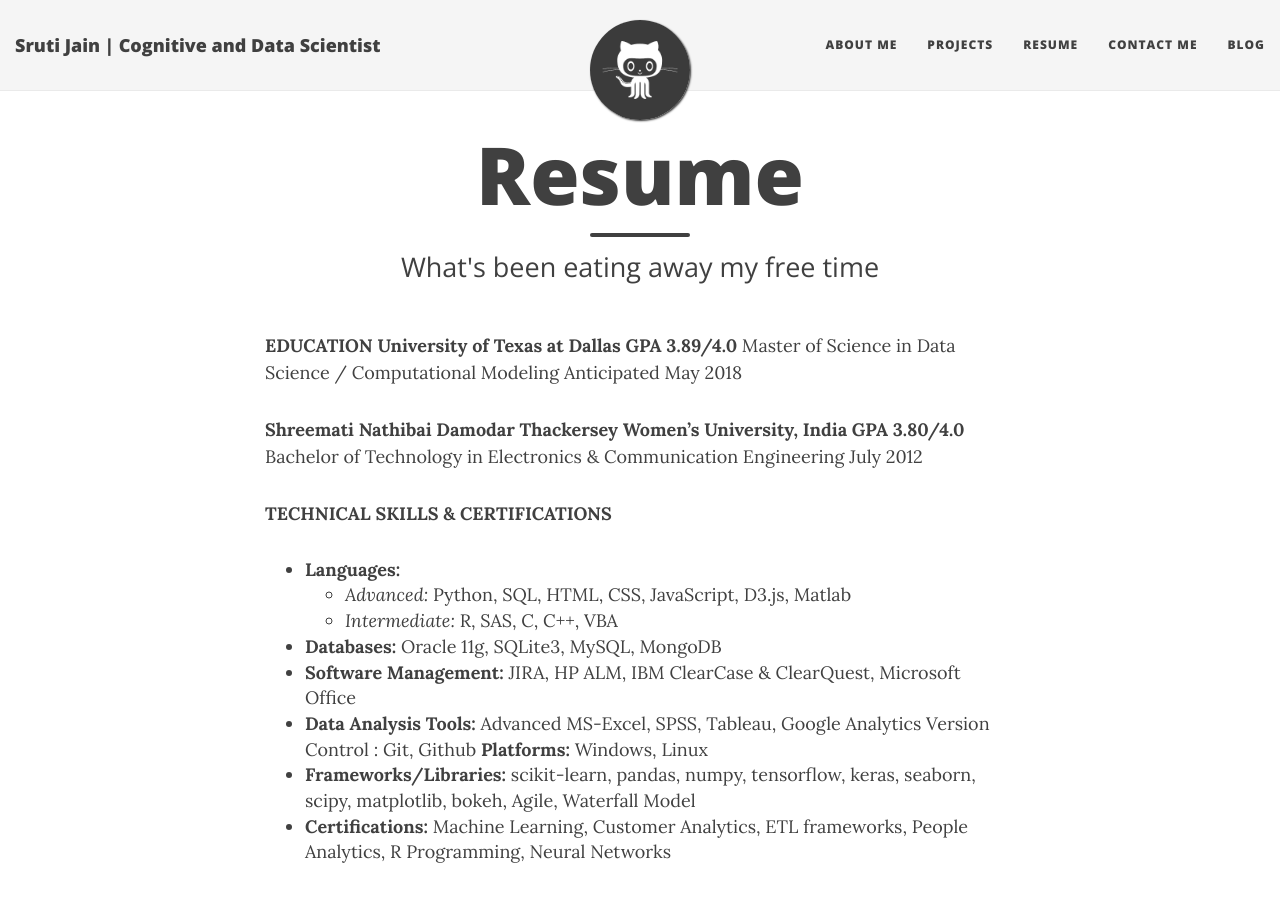
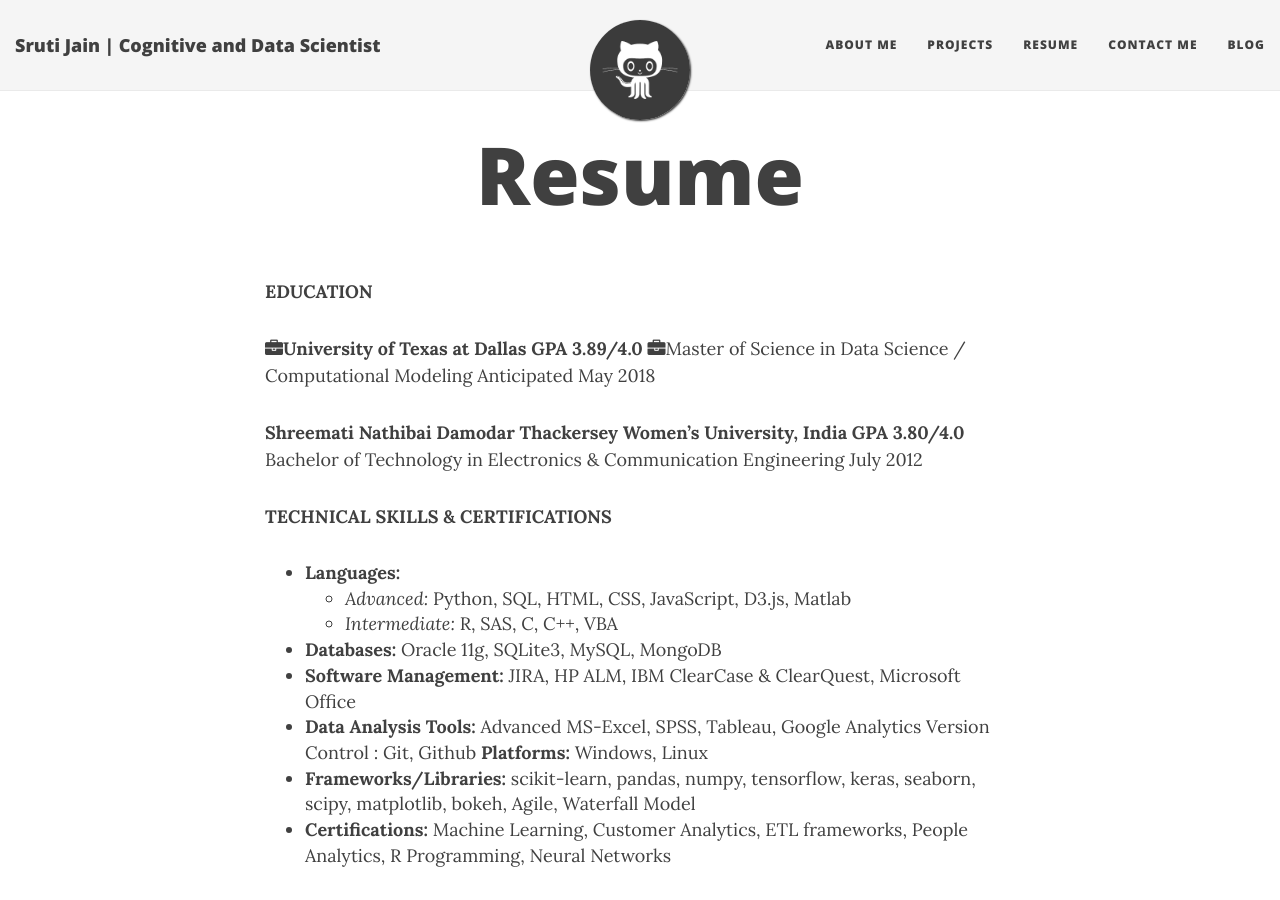
Before and after one commit to sruti-jain/sruti-jain.github.io, a Jekyll site: the page built from Resume.md, in a window 1280 px wide and 900 px high. Built offline with Jekyll 4.4.1, drawn with Linux system fonts in a browser that asks for light colours; nearby versions of some CDN libraries.

Commit message:
Update Resume.md

```diff
--- a/Resume.md
+++ b/Resume.md
@@ -1,17 +1,18 @@
 ---
 layout: page
 title: Resume
-subtitle: What's been eating away my free time
 comments: true
 carbonads: true
 ---
 
 **EDUCATION**
-**University of Texas at Dallas** 														**GPA 3.89/4.0**
-Master of Science in Data Science / Computational Modeling 						Anticipated May 2018
+
+<span class="fa fa-briefcase about-icon"></span>**University of Texas at Dallas** 														**GPA 3.89/4.0**
+<span class="fa fa-briefcase about-icon"></span>Master of Science in Data Science / Computational Modeling 						Anticipated May 2018
 
 **Shreemati Nathibai Damodar Thackersey Women's University, India** 				**GPA 3.80/4.0**
 Bachelor of Technology in Electronics & Communication Engineering 						       July 2012
+
 
 **TECHNICAL SKILLS & CERTIFICATIONS**
 
```
